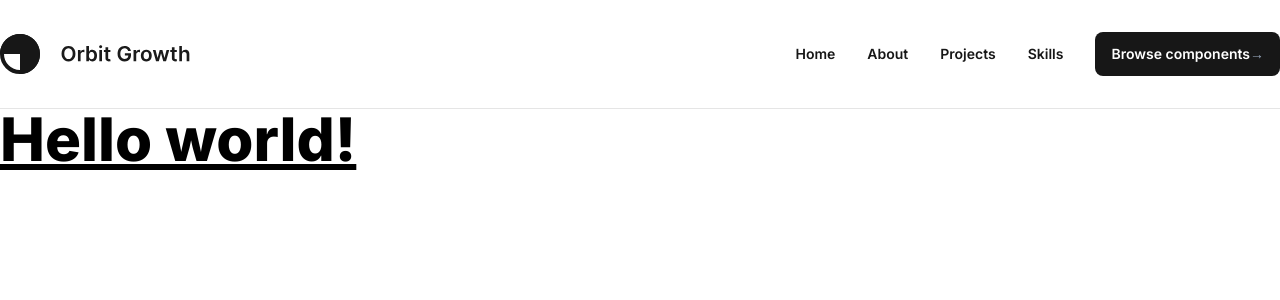
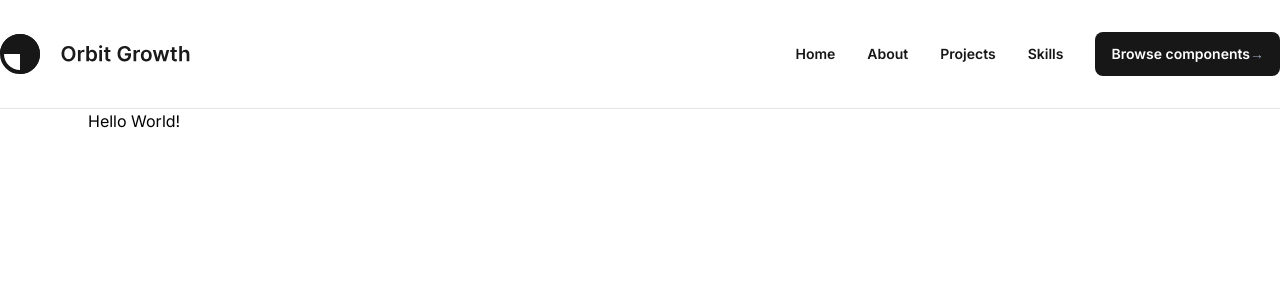
Before and after one commit to clangerOg/orbit-growth-web, a Next.js app: page / in a window 1280 px wide. Shown: the top 300 px of the page. Built offline with nearby package versions, Linux system fonts and the light colour scheme.

Commit message:
build: add classnames dependecy and section componen

```diff
--- a/package.json
+++ b/package.json
@@ -20,6 +20,7 @@
     "@types/react": "18.2.6",
     "@types/react-dom": "18.2.4",
     "class-variance-authority": "^0.6.0",
+    "classnames": "^2.3.2",
     "clsx": "^1.2.1",
     "eslint": "8.40.0",
     "eslint-config-next": "13.4.2",
--- a/src/app/page.tsx
+++ b/src/app/page.tsx
@@ -1,9 +1,15 @@
+import { Section } from '@/components';
+
 export default function Home() {
   return (
-    <main>
-      <h1 className="text-6xl font-extrabold underline text-brand">
-        Hello world!
-      </h1>
-    </main>
+    <>
+      <Section>
+        <Section.Wrapper>
+          <Section.Content>
+            <h1>Hello World!</h1>
+          </Section.Content>
+        </Section.Wrapper>
+      </Section>
+    </>
   );
 }
--- /dev/null
+++ b/src/components/Section/Section.tsx
@@ -0,0 +1,27 @@
+import classNames from "classnames";
+import { SectionProps } from "./";
+import SectionContent from "./SectionContent";
+import SectionWrapper from "./SectionWrapper";
+
+const SectionComponent: React.FC<SectionProps> = ({ className, ...props }) => {
+  return (
+    <div
+      {...props}
+      className={classNames(
+        "relative flex w-full flex-col items-center justify-center",
+        className
+      )}
+    >
+      {props.children}
+    </div>
+  );
+};
+
+SectionComponent.displayName = "Section";
+
+const Section = Object.assign(SectionComponent, {
+  Wrapper: SectionWrapper,
+  Content: SectionContent,
+});
+
+export default Section;
--- /dev/null
+++ b/src/components/Section/SectionContent.tsx
@@ -0,0 +1,15 @@
+import classNames from "classnames";
+import { SectionContentProps } from "./Section.types";
+
+const SectionContent: React.FC<SectionContentProps> = ({
+  className,
+  ...props
+}) => {
+  return (
+    <div {...props} className={classNames("w-full", className)}>
+      {props.children}
+    </div>
+  );
+};
+
+export default SectionContent;
--- /dev/null
+++ b/src/components/Section/SectionContext.tsx
@@ -0,0 +1,29 @@
+import React, { PropsWithChildren, createContext, useContext } from "react";
+
+type SectionContextProps = {};
+
+const SectionContext = createContext<SectionContextProps>({});
+
+type SectionContextProviderProps = PropsWithChildren & SectionContextProps;
+
+const SectionContextProvider: React.FC<SectionContextProviderProps> = ({
+  children,
+}) => {
+  return (
+    <SectionContext.Provider value={{}}>{children}</SectionContext.Provider>
+  );
+};
+
+const useSectionContext = (): SectionContextProps => {
+  const context = useContext(SectionContext);
+
+  if (context == null) {
+    throw new Error(
+      "StepperContext can only be used within a Section component."
+    );
+  }
+
+  return context;
+};
+
+export { SectionContextProvider, useSectionContext };
--- /dev/null
+++ b/src/components/Section/SectionWrapper.tsx
@@ -0,0 +1,15 @@
+import classNames from "classnames";
+import { SectionWrapperProps } from "./Section.types";
+
+const SectionWrapper: React.FC<SectionWrapperProps> = ({
+  className,
+  ...props
+}) => {
+  return (
+    <div {...props} className={classNames("w-full max-w-6xl px-6", className)}>
+      {props.children}
+    </div>
+  );
+};
+
+export default SectionWrapper;
--- /dev/null
+++ b/src/components/Section/index.ts
@@ -0,0 +1,2 @@
+export { default } from "./Section";
+export * from "./Section.types";
--- a/src/components/index.ts
+++ b/src/components/index.ts
@@ -7,3 +7,6 @@ export { default as Header } from './Header';
 export * from './Logo';
 export { default as Logo } from './Logo';
 // -----------------------------------------------------
+export * from './Section';
+export { default as Section } from './Section';
+// -----------------------------------------------------
```
Also changed, not shown: src/components/Section/Section.types.ts (added, +7 -0 lines), 1 other file (tests, documents, lock files or other folders).
